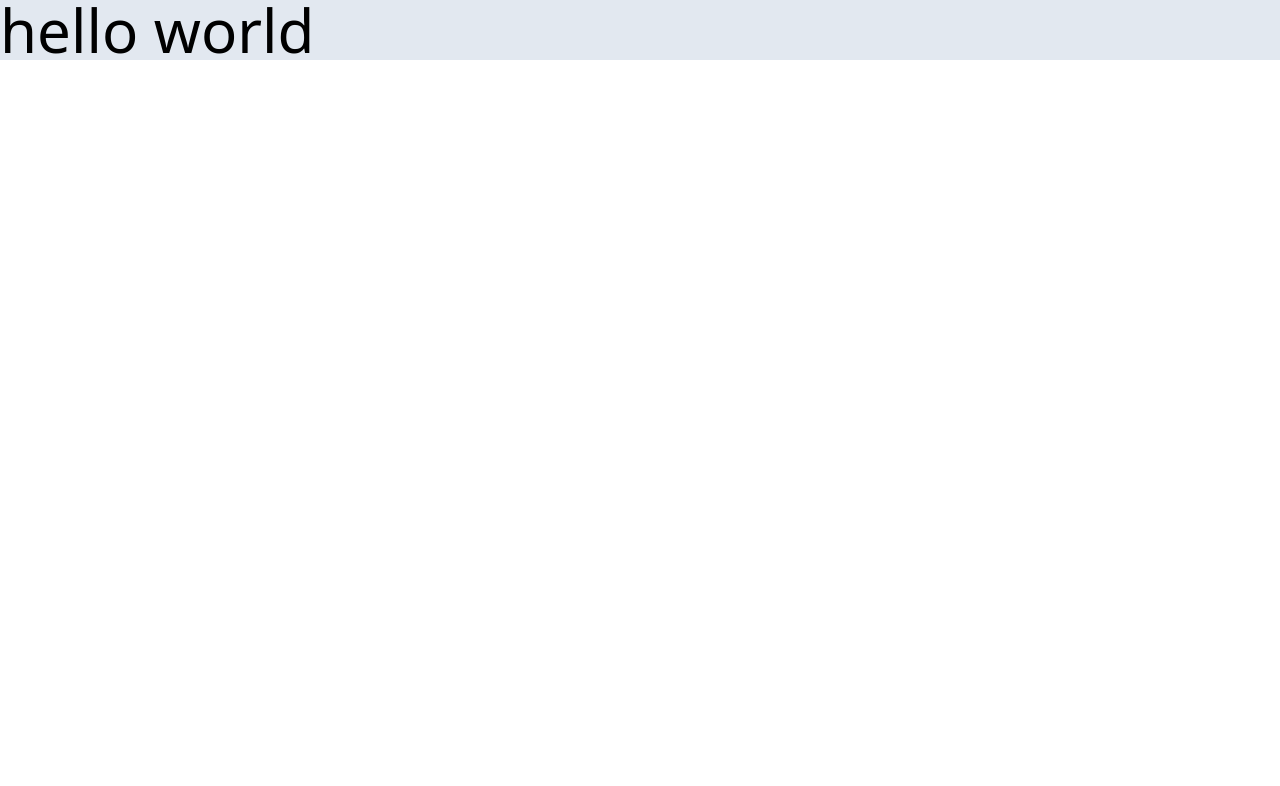
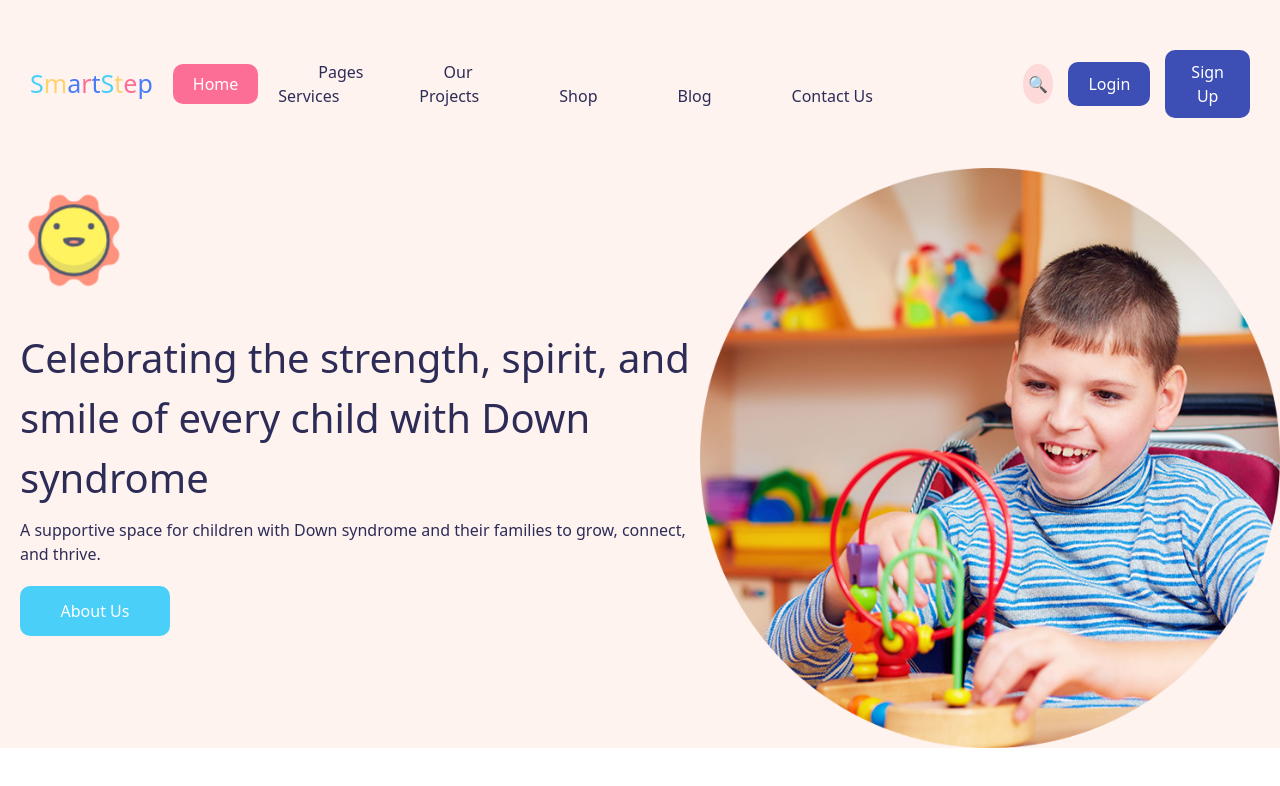
Before and after one commit to Abotareq/Alx-project, a React (Vite) app: page / in a window 1280 px wide. Shown: the top 786 px of the page. Built offline with nearby package versions, Linux system fonts and the light colour scheme.

Commit message:
adding the componenst to app

```diff
--- a/src/App.jsx
+++ b/src/App.jsx
@@ -1,11 +1,12 @@
-import { useState } from "react";
-
+import Header from "./components/Header/Header"
+import Hero from "./components/Hero/Hero";
 import "./App.css";
 
 function App() {
   return (
     <>
-      <h1 className="bg-slate-200 text-6xl">hello world</h1>
+    <Header />
+    <Hero />
     </>
   );
 }
```
